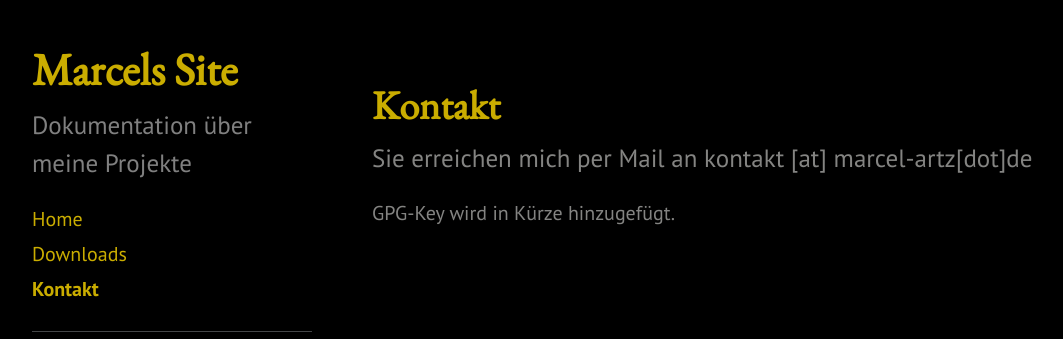
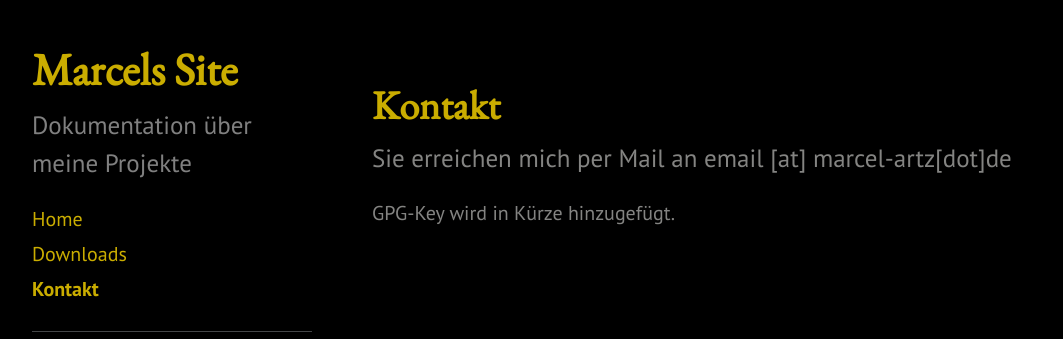
Before and after one commit to ma744/Old-version-of-ma744.github.io-, a Jekyll site: the page built from kontakt.md, in a window 1280 px wide. Shown: the top 339 px of the page, without its empty margins (8-1071 px from the left). Built offline with Jekyll 4.4.1, drawn with Linux system fonts in a browser that asks for light colours.

Commit message:
Update kontakt.md

```diff
--- a/kontakt.md
+++ b/kontakt.md
@@ -3,6 +3,6 @@ layout: page
 title: Kontakt
 ---
 
-<p class="lead">Sie erreichen mich per Mail an <span class="bot">ed[tod]ztra-lecram [ta] tkatnok</span></p>
+<p class="lead">Sie erreichen mich per Mail an <span class="bot">ed[tod]ztra-lecram [ta] liame</span></p>
 
 GPG-Key wird in Kürze hinzugefügt.
```
